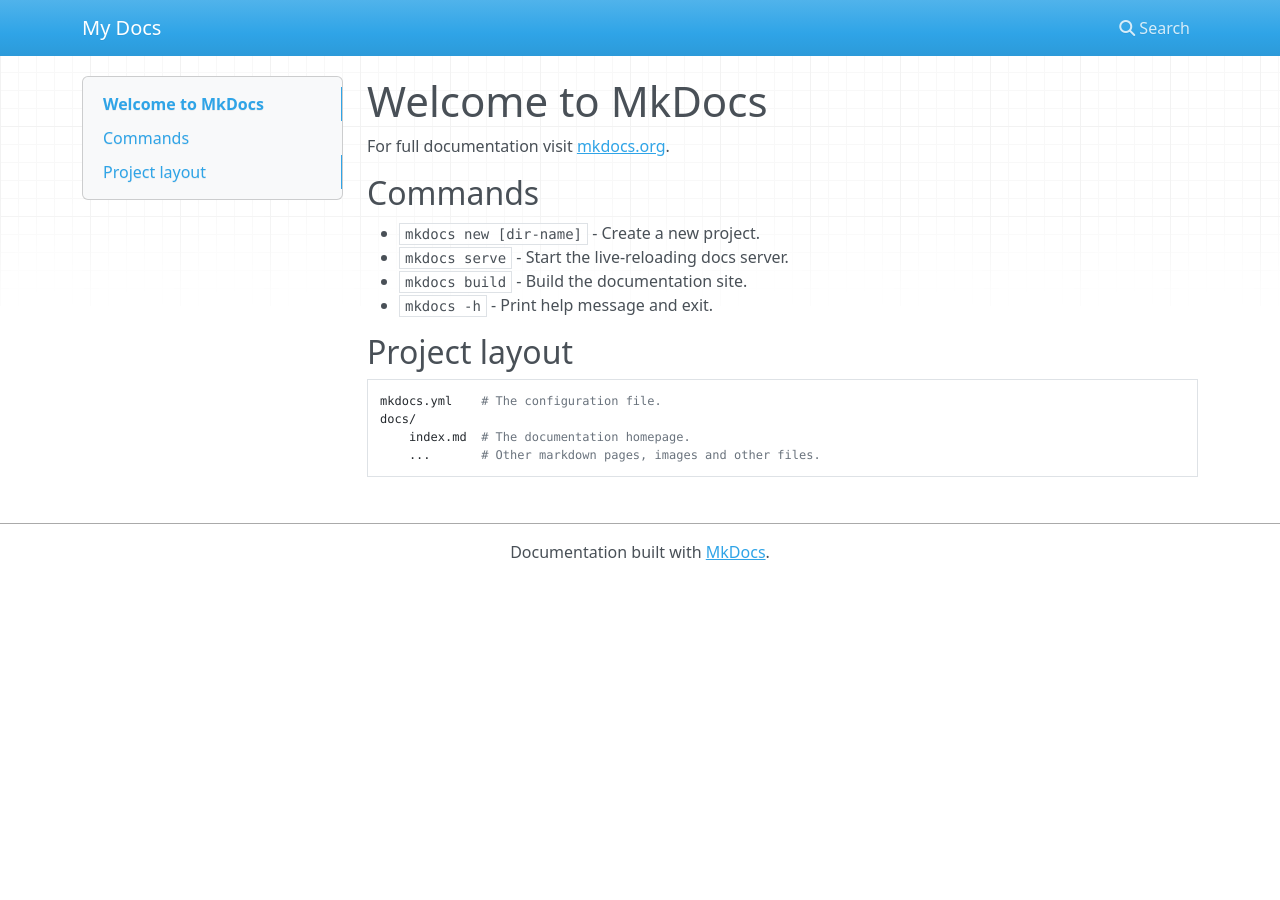
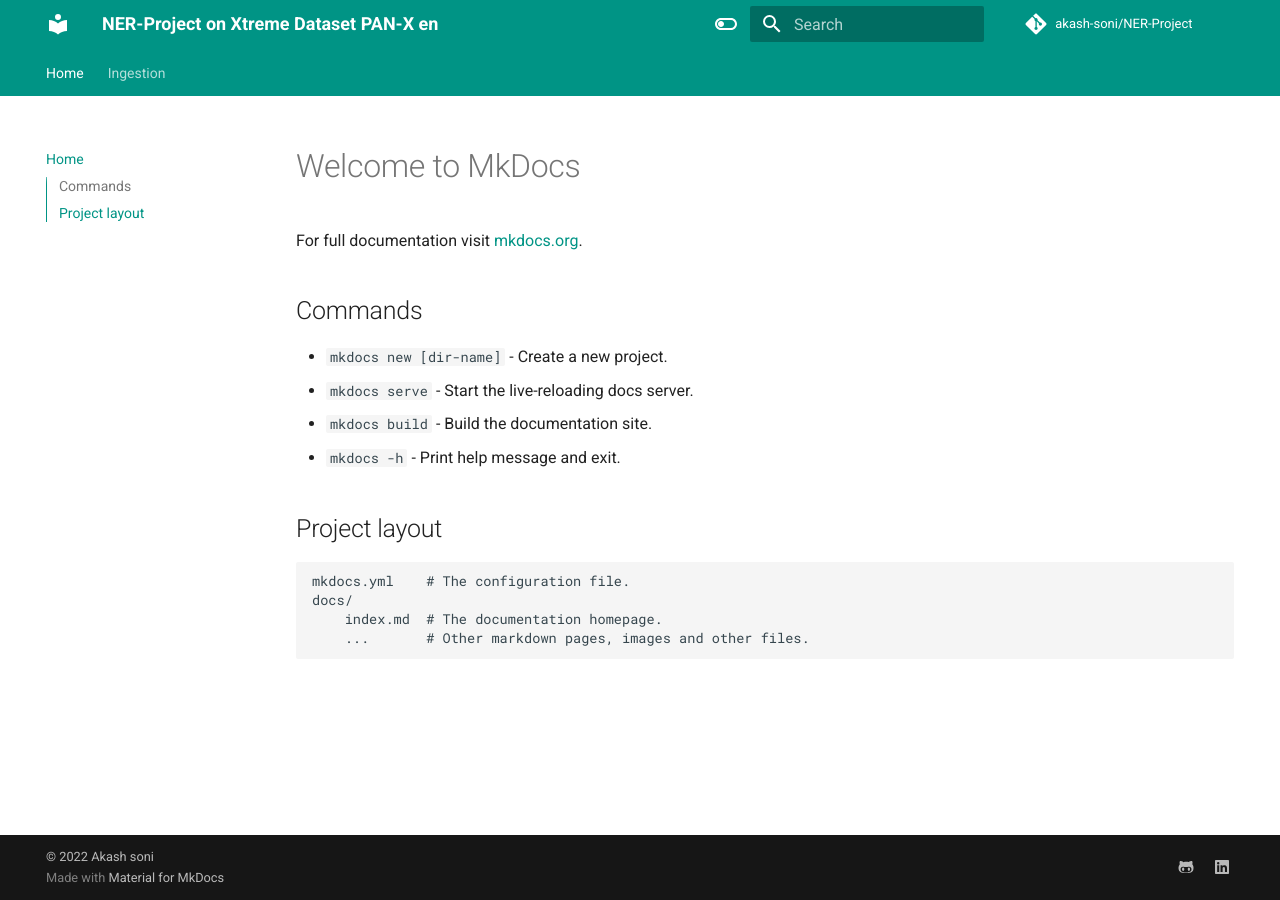
Before and after one commit to akash-soni/Named_Entity_Recognition, an MkDocs documentation site: the page built from docs/index.md, in a window 1280 px wide. Built offline with MkDocs 1.6.1 and Material for MkDocs 9.7.7, drawn with Linux system fonts in a browser that asks for light colours; nearby versions of some CDN libraries; comment, search, counter and statistics services are not loaded.

Commit message:
mkdocs template set

```diff
--- /dev/null
+++ b/docs/javascripts/mathjax.js
@@ -0,0 +1,16 @@
+window.MathJax = {
+    tex: {
+      inlineMath: [["\\(", "\\)"]],
+      displayMath: [["\\[", "\\]"]],
+      processEscapes: true,
+      processEnvironments: true
+    },
+    options: {
+      ignoreHtmlClass: ".*|",
+      processHtmlClass: "arithmatex"
+    }
+  };
+
+  document$.subscribe(() => {
+    MathJax.typesetPromise()
+  })
--- a/mkdocs.yml
+++ b/mkdocs.yml
@@ -1 +1,71 @@
-site_name: My Docs
+# Project information
+site_name: NER-Project on Xtreme Dataset PAN-X en
+# defeine TOC or order of website-
+nav:
+  - Home: index.md
+  - Ingestion: Data Ingestion.md
+
+site_author: Akash soni
+site_description: >-
+  DESCRIPTION
+
+# Repository
+repo_name:  akash-soni/NER-Project
+repo_url: https://github.com/akash-soni/NER-Project
+
+# Configuration
+theme:
+  name: material
+  features:
+    - navigation.tabs
+    - navigation.sections
+    - toc.integrate
+    - navigation.top
+  language: en
+  palette:
+    - scheme: default
+      toggle:
+        icon: material/toggle-switch-off-outline
+        name: Switch to dark mode
+      primary: teal
+      accent: purple
+    - scheme: slate
+      toggle:
+        icon: material/toggle-switch
+        name: Switch to light mode
+      primary: teal
+      accent: lime
+  # logo: PyTorch_logo_icon.svg
+
+extra:
+  social:
+    - icon: fontawesome/brands/github-alt
+      link: https://github.com/akash-soni
+    - icon: fontawesome/brands/linkedin
+      link: www.linkedin.com/in/akash-sonii
+
+
+extra_javascript:
+  - javascripts/mathjax.js
+  - https://polyfill.io/v3/polyfill.min.js #?features=es6
+  - https://cdn.jsdelivr.net/npm/mathjax@3/es5/tex-mml-chtml.js
+
+markdown_extensions:
+  - pymdownx.highlight:
+      anchor_linenums: true
+  - pymdownx.inlinehilite
+  - pymdownx.snippets
+  - admonition
+  - pymdownx.arithmatex:
+      generic: true
+  - footnotes
+  - pymdownx.details
+  - pymdownx.superfences
+  - pymdownx.mark
+
+
+plugins:
+  - search
+
+copyright: |
+  &copy; 2022 <a href="https://github.com/akash-soni"  target="_blank" rel="noopener">Akash soni</a>
```
Also changed, not shown: docs/Data Ingestion.md (added, +31 -0 lines), docs/img/cache_dir_data.jpg (added), 1 other file.
